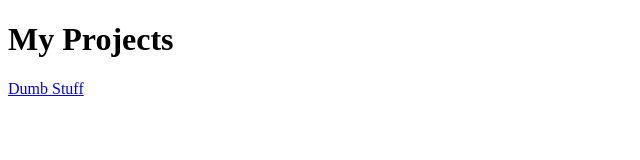
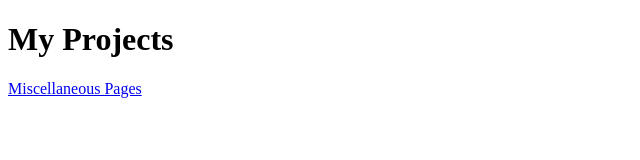
Before and after one commit to bhattarai333/HomePage, a plain HTML site: page docs/index.html in a window 1280 px wide. Shown: the full height of the page, 0-640 px from the left. Drawn offline with Linux system fonts and the light colour scheme.

Commit message:
Update index.html

```diff
--- a/docs/index.html
+++ b/docs/index.html
@@ -4,7 +4,7 @@
 
 <h1>My Projects</h1>
 
-<a href="../Websites/DumbStuff/ds.html">Dumb Stuff <a>
+<a href="https://bhattarai333.github.io/Websites/">Miscellaneous Pages<a>
 
 </body>
 </html>
```
